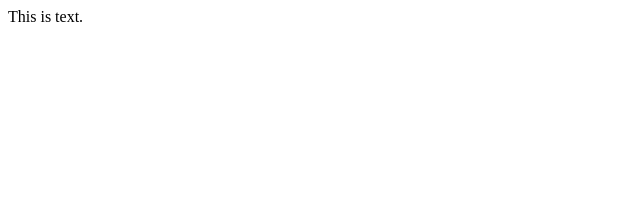
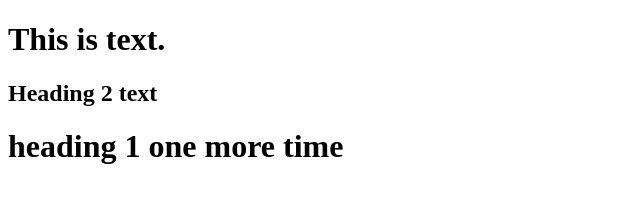
Before and after one commit to puffsnow/html-css-basic-review, a plain HTML site: page index.html in a window 1280 px wide. Shown: the whole page, without its empty margins (0-640 px from the left). Drawn offline with Linux system fonts and the light colour scheme.

Commit message:
title and heading

```diff
--- a/index.html
+++ b/index.html
@@ -1,7 +1,11 @@
 <!DOCTYPE html>
 <html>
-  <head></head>
+  <head>
+    <title>This is my first(?) web page</title>
+  </head>
   <body>
-    This is text.
+    <h1>This is text.</h1>
+    <h2>Heading 2 text</h2>
+    <h1>heading 1 one more time</h1>
   </body>
 </html>
```
